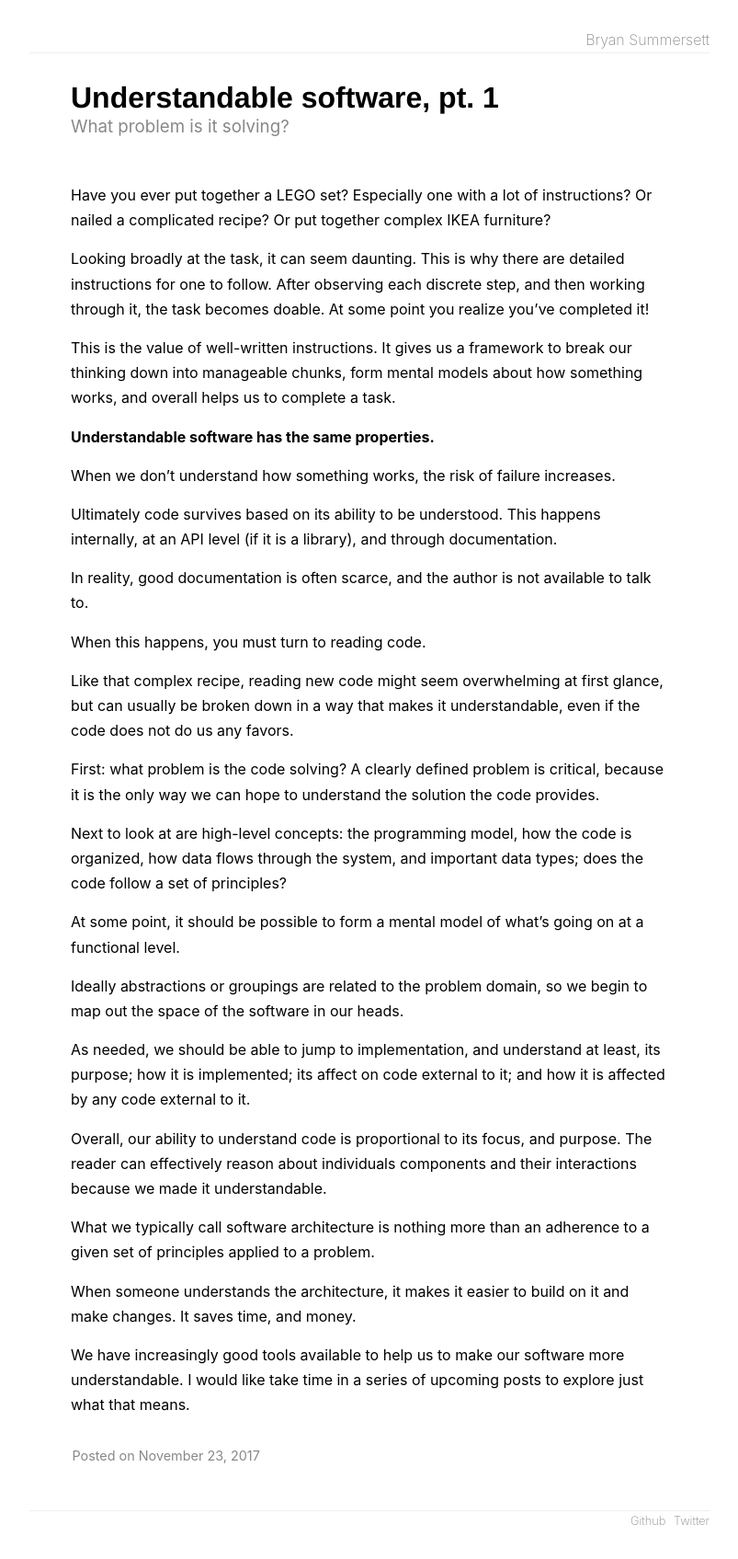
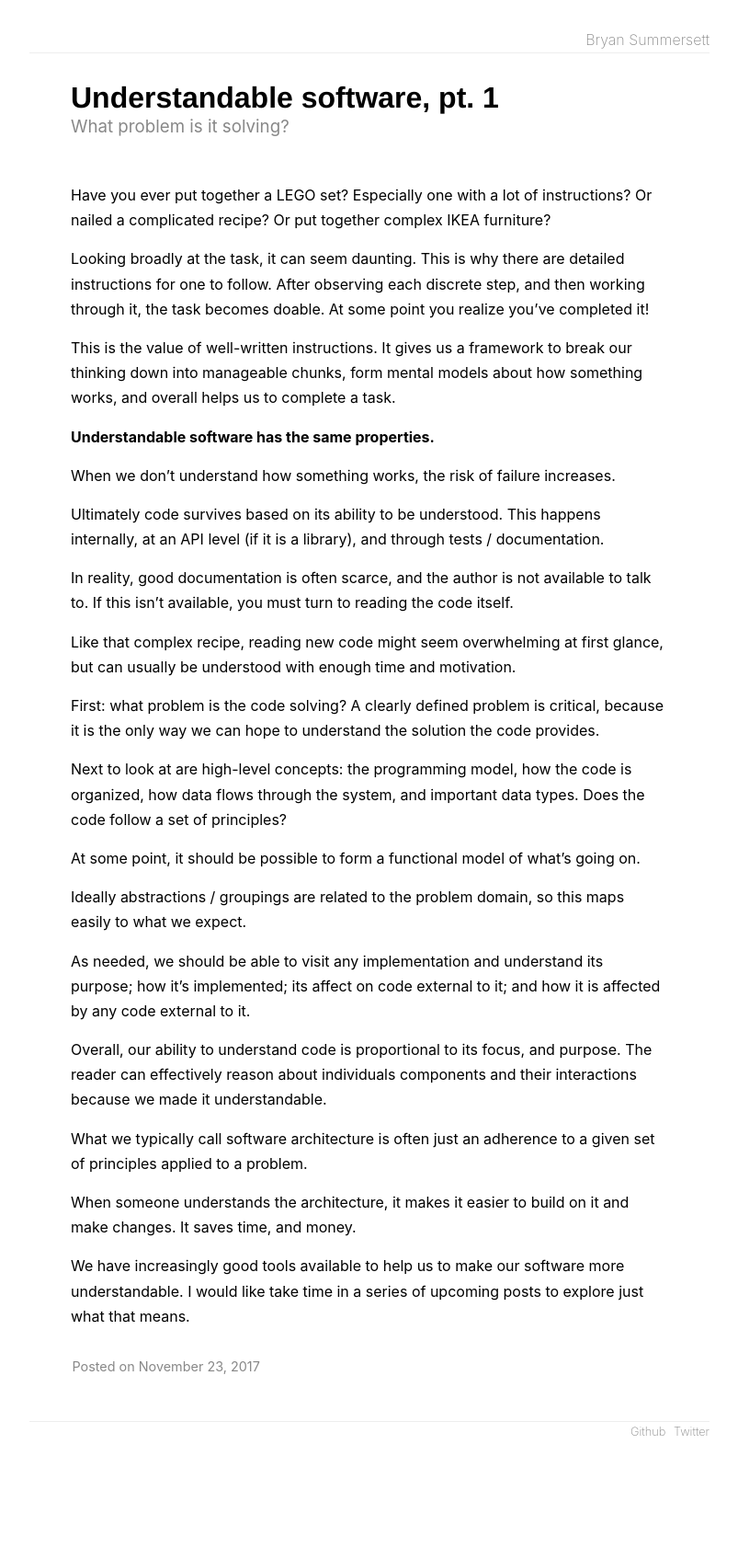
Before and after one commit to bryansum/bsumm.net, a Jekyll site: the page built from _posts/2017-11-23-understandable-software.md, in a window 1280 px wide. Shown: the whole page at 92% size, without its empty margins (238-1041 px from the left). Built offline with Jekyll 4.4.1, drawn with Linux system fonts in a browser that asks for light colours; after the commit the page ends 1598 px from its top, so only the background shows below that.

Commit message:
Edits to understandable software

```diff
--- a/_posts/2017-11-23-understandable-software.md
+++ b/_posts/2017-11-23-understandable-software.md
@@ -13,27 +13,25 @@ This is the value of well-written instructions. It gives us a framework to break
 
 When we don't understand how something works, the risk of failure increases.
 
-Ultimately code survives based on its ability to be understood. This happens internally, at an API level (if it is a library), and through documentation.
+Ultimately code survives based on its ability to be understood. This happens internally, at an API level (if it is a library), and through tests / documentation.
 
-In reality, good documentation is often scarce, and the author is not available to talk to.
+In reality, good documentation is often scarce, and the author is not available to talk to. If this isn't available, you must turn to reading the code itself.
 
-When this happens, you must turn to reading code.
-
-Like that complex recipe, reading new code might seem overwhelming at first glance, but can usually be broken down in a way that makes it understandable, even if the code does not do us any favors.
+Like that complex recipe, reading new code might seem overwhelming at first glance, but can usually be understood with enough time and motivation.
 
 First: what problem is the code solving? A clearly defined problem is critical, because it is the only way we can hope to understand the solution the code provides.
 
-Next to look at are high-level concepts: the programming model, how the code is organized, how data flows through the system, and important data types; does the code follow a set of principles?
+Next to look at are high-level concepts: the programming model, how the code is organized, how data flows through the system, and important data types. Does the code follow a set of principles?
 
-At some point, it should be possible to form a mental model of what's going on at a functional level.
+At some point, it should be possible to form a functional model of what's going on.
 
-Ideally abstractions or groupings are related to the problem domain, so we begin to map out the space of the software in our heads.
+Ideally abstractions / groupings are related to the problem domain, so this maps easily to what we expect.
 
-As needed, we should be able to jump to implementation, and understand at least, its purpose; how it is implemented; its affect on code external to it; and how it is affected by any code external to it.
+As needed, we should be able to visit any implementation and understand its purpose; how it's  implemented; its affect on code external to it; and how it is affected by any code external to it.
 
 Overall, our ability to understand code is proportional to its focus, and purpose. The reader can effectively reason about individuals components and their interactions because we made it understandable.
 
-What we typically call software architecture is nothing more than an adherence to a given set of principles applied to a problem.
+What we typically call software architecture is often just an adherence to a given set of principles applied to a problem.
 
 When someone understands the architecture, it makes it easier to build on it and make changes. It saves time, and money.
 
```
